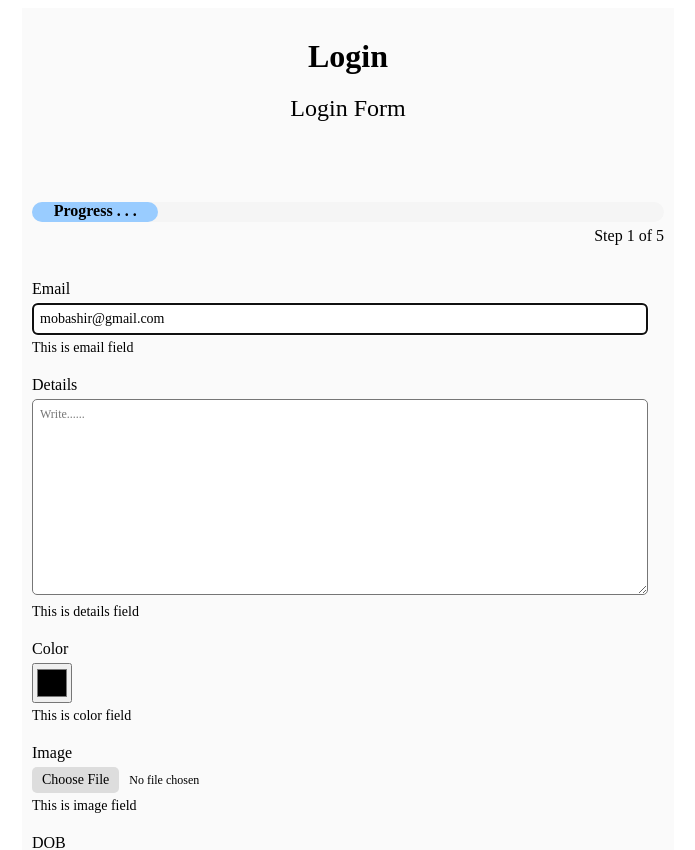
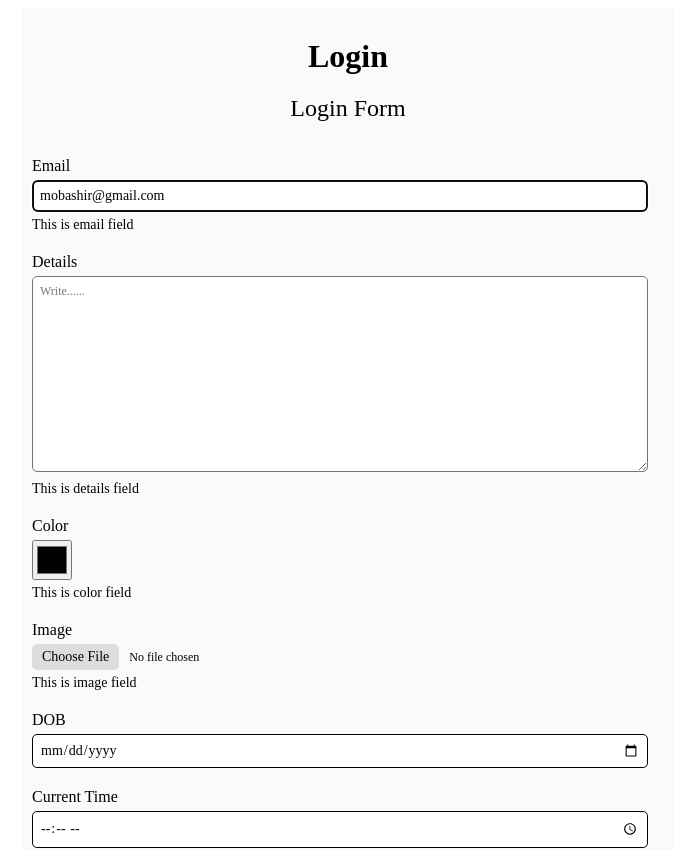
Before and after one commit to nettantra/llama-forms-react, a React (Create React App) app: page / in a window 1280 px wide. Shown: the top 850 px of the page, without its empty margins (302-997 px from the left). Built offline with nearby package versions, Linux system fonts and the light colour scheme.

Commit message:
added custom buttom name and user need progress bar

```diff
--- a/src/App.js
+++ b/src/App.js
@@ -15,12 +15,14 @@ function App() {
             title: 'Login',
             description: 'Login Form',
             wizard: true,
-            ProgressBar:true,
+            ProgressBar:false,
             progressBarColor:"",
             progressBarHeight: "",
             progressBarText:"",
             progressBarTextColor:"",
-            subProgressBar: true,
+            subProgressBar: false,
+            previousButton:"",
+            nextButton:"",
             properties: {
               email: {
                 type: 'string',
--- a/src/llama/components/Form/multipleForm.jsx
+++ b/src/llama/components/Form/multipleForm.jsx
@@ -97,7 +97,7 @@ export default function MultipleForm(props) {
         disabled={step === 1 ? true : false}
         onClick={handlePrevious}
       >
-        Previous
+        {props.button["previous"]? props.button["previous"] :"Previous"}
       </button>
       {step === parseInt(Object.keys(fieldSet).pop()) ? (
         <button className="btn" onClick={handleSubmit}>
@@ -105,7 +105,7 @@ export default function MultipleForm(props) {
         </button>
       ) : (
         <button className="btn" onClick={handleNext}>
-          Next
+          {props.button["next"]? props.button["next"] :"Next"}
         </button>
       )}
 
--- a/src/llama/components/Progress.jsx
+++ b/src/llama/components/Progress.jsx
@@ -1,6 +1,6 @@
 import React from 'react'
 
-export const Progress = ({ height, subProgressBar, color, text, textColor, stepLength, step }) => {
+export const Progress = ({ height, ProgressBar ,subProgressBar, color, text, textColor, stepLength, step }) => {
   const Parentdiv = {
     height: height ? height : 20,
     width: '100%',
@@ -31,11 +31,15 @@ export const Progress = ({ height, subProgressBar, color, text, textColor, stepL
   }
   return (
     <>
+    {
+      ProgressBar?
       <div style={Parentdiv}>
         <div style={Childdiv}>
           <span style={progresstext}>{text ? text : "Progress . . ."}</span>
         </div>
       </div>
+      : null
+    }
       <div style={SubStep}>Step {step} of {stepLength}</div>
     </>
   )
--- a/src/llama/index.jsx
+++ b/src/llama/index.jsx
@@ -73,6 +73,7 @@ export const LlamaForms = (props) => {
                     wizardStepSet={wizardStepSet}
                     onSubmit={props.onSubmit}
                     step={setStep}
+                    button={{"next":props.schema.nextButton, "previous":props.schema.previousButton}}
                 />
             )
         }
@@ -92,7 +93,7 @@ export const LlamaForms = (props) => {
             <div style={{ backgroundColor: "#FAFAFA", width: "100%", height: "100%", display: "flex", flexDirection: "column", alignItems: "center", padding: "10px" }}>
                 <h1 style={{ fontFamily: 'Nunito Sans', margin: "20px 0px" }}>{props.schema?.title}</h1>
                 <h2 style={{ fontFamily: 'Nunito Sans', fontWeight: "400", margin: "0px 0px 30px 0px" }}>{props.schema?.description}</h2>
-                <Progress height={props.schema.progressBarHeight} step={step} stepLength={Object.keys(wizardStepSet).length} color={props.schema.progressBarColor} text={props.schema.progressBarText} textColor={props.schema.progressBarTextColor} subProgressBar={props.schema.subProgressBar}/>
+                <Progress height={props.schema.progressBarHeight} step={step} stepLength={Object.keys(wizardStepSet).length} color={props.schema.progressBarColor} text={props.schema.progressBarText} textColor={props.schema.progressBarTextColor} ProgressBar={props.schema.ProgressBar} subProgressBar={props.schema.subProgressBar}/>
                 <form onSubmit={(e) => { e.preventDefault() }} style={{ minWidth: '100%', padding: "0px 20px" }}>
                     {formBuilder()}
                 </form>
```
